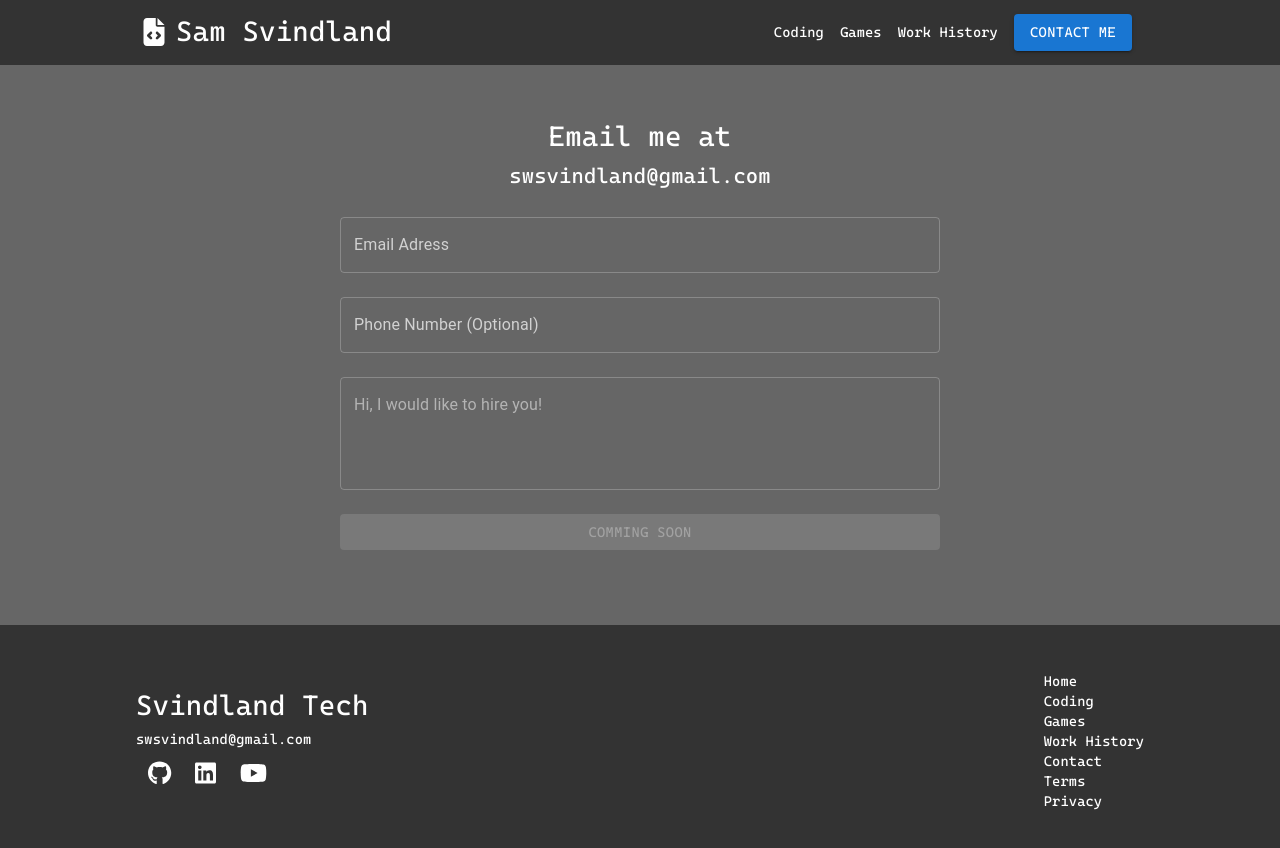
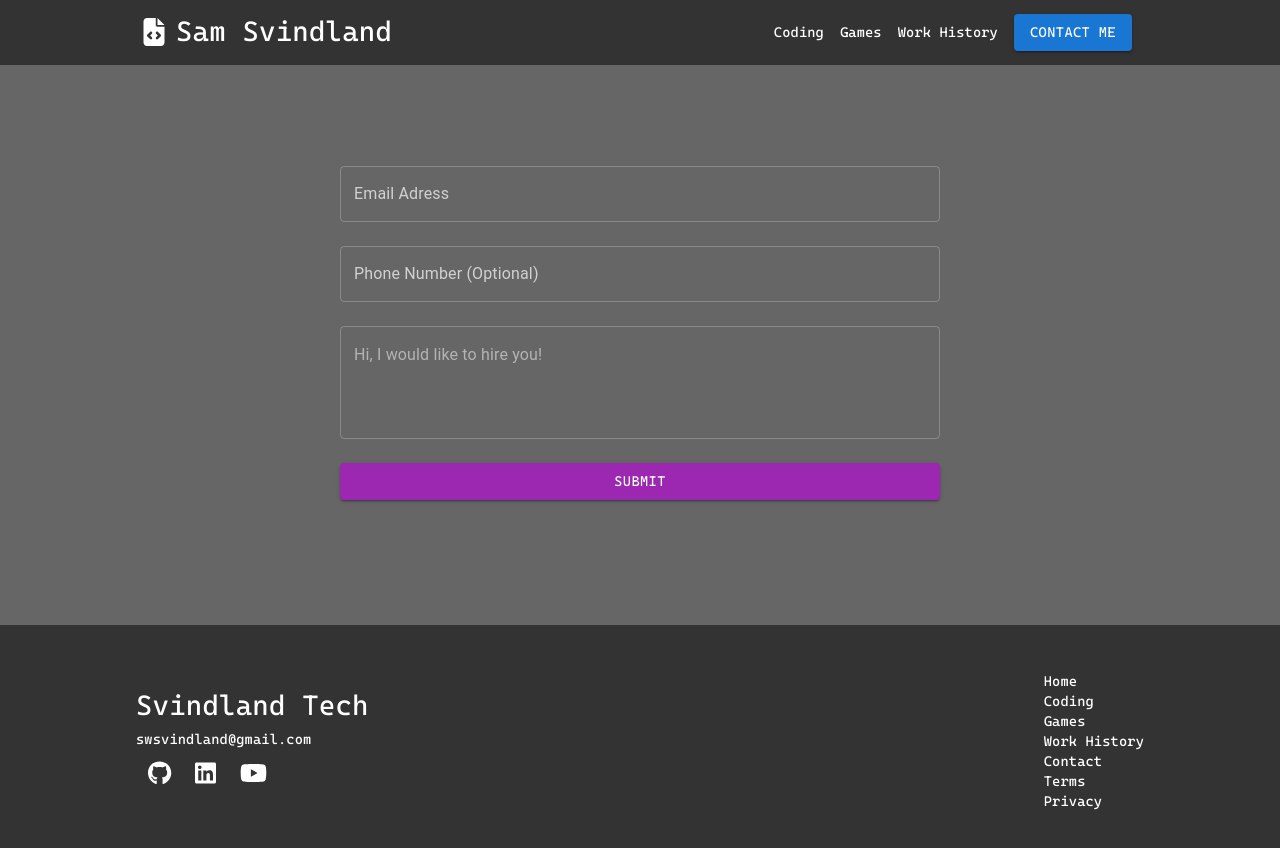
Before and after one commit to swsvindland/Portfolio, a Next.js app: page /contact in a window 1280 px wide. Shown: the top 848 px of the page. Built offline with nearby package versions, Linux system fonts and the light colour scheme.

Commit message:
use sendgrid to send an email

```diff
--- a/package.json
+++ b/package.json
@@ -16,6 +16,7 @@
         "@fortawesome/react-fontawesome": "^0.2.0",
         "@material-ui/core": "^4.12.4",
         "@material-ui/lab": "^4.0.0-alpha.61",
+        "@sendgrid/mail": "^7.7.0",
         "next": "^13.2.4",
         "next-fonts": "^1.5.1",
         "react": "^18.2.0",
--- /dev/null
+++ b/pages/api/sendEmail.ts
@@ -0,0 +1,19 @@
+import sgMail from "@sendgrid/mail";
+import {NextApiRequest, NextApiResponse} from "next";
+
+export const sendEmail = async (email: string, body: string, phone?: string) => {
+    sgMail.setApiKey(process.env.SENDGRID_API_KEY)
+    const msg = {
+        to: 'swsvindland@gmail.com', // Change to your recipient
+        from: email, // Change to your verified sender
+        subject: 'Svindland Portfolio Contact',
+        text: body + ' \nphone number: ' + phone,
+    }
+    await sgMail.send(msg)
+}
+
+export default async (req: NextApiRequest, res: NextApiResponse) => {
+    const { email, body, phone } = req.body
+    await sendEmail(email, body, phone)
+    res.status(200).json({ message: 'Email sent' })
+}
--- a/src/components/Contact.tsx
+++ b/src/components/Contact.tsx
@@ -2,11 +2,11 @@ import {
     Button,
     TextField,
     Theme,
-    Typography,
     makeStyles,
-    useTheme,
 } from '@material-ui/core';
-import { FC, MouseEvent } from 'react';
+import {FC, MouseEvent, useState} from 'react';
+import sgMail from '@sendgrid/mail';
+import axios from "axios";
 
 const useStyles = makeStyles((theme: Theme) => ({
     root: {
@@ -25,30 +25,29 @@ const useStyles = makeStyles((theme: Theme) => ({
 
 const Contact: FC = () => {
     const classes = useStyles();
-    const theme = useTheme();
+    const [email, setEmail] = useState<string>('');
+    const [body, setBody] = useState<string>('');
+    const [phone, setPhone] = useState<string | undefined>(undefined);
 
-    const handleClick = (event: MouseEvent) => {
+    const handleClick = async (event: MouseEvent) => {
         event.preventDefault();
+        await axios.post('api/sendEmail', {
+            email,
+            body,
+            phone,
+        })
     };
 
     return (
         <form className={classes.root}>
-            <Typography variant="h6" component="h2">
-                Email me at
-            </Typography>
-            <Typography
-                variant="subtitle2"
-                component="h3"
-                style={{ marginBottom: theme.spacing(3) }}
-            >
-                swsvindland@gmail.com
-            </Typography>
             <TextField
                 type="email"
                 label="Email Adress"
                 id="email"
                 variant="outlined"
                 className={classes.input}
+                value={email}
+                onChange={(event) => setEmail(event.target.value)}
             />
             <TextField
                 type="phone"
@@ -56,14 +55,18 @@ const Contact: FC = () => {
                 id="phone"
                 variant="outlined"
                 className={classes.input}
+                value={phone}
+                onChange={(event) => setPhone(event.target.value)}
             />
             <TextField
                 multiline
-                rows={4}
+                minRows={4}
                 id="message"
                 placeholder="Hi, I would like to hire you!"
                 variant="outlined"
                 className={classes.input}
+                value={body}
+                onChange={(event) => setBody(event.target.value)}
             />
             <Button
                 type="submit"
@@ -71,9 +74,8 @@ const Contact: FC = () => {
                 color="secondary"
                 className={classes.input}
                 onClick={handleClick}
-                disabled={true}
             >
-                Comming Soon
+                Submit
             </Button>
         </form>
     );
```
Also changed, not shown: 1 other file (tests, documents, lock files or other folders).
